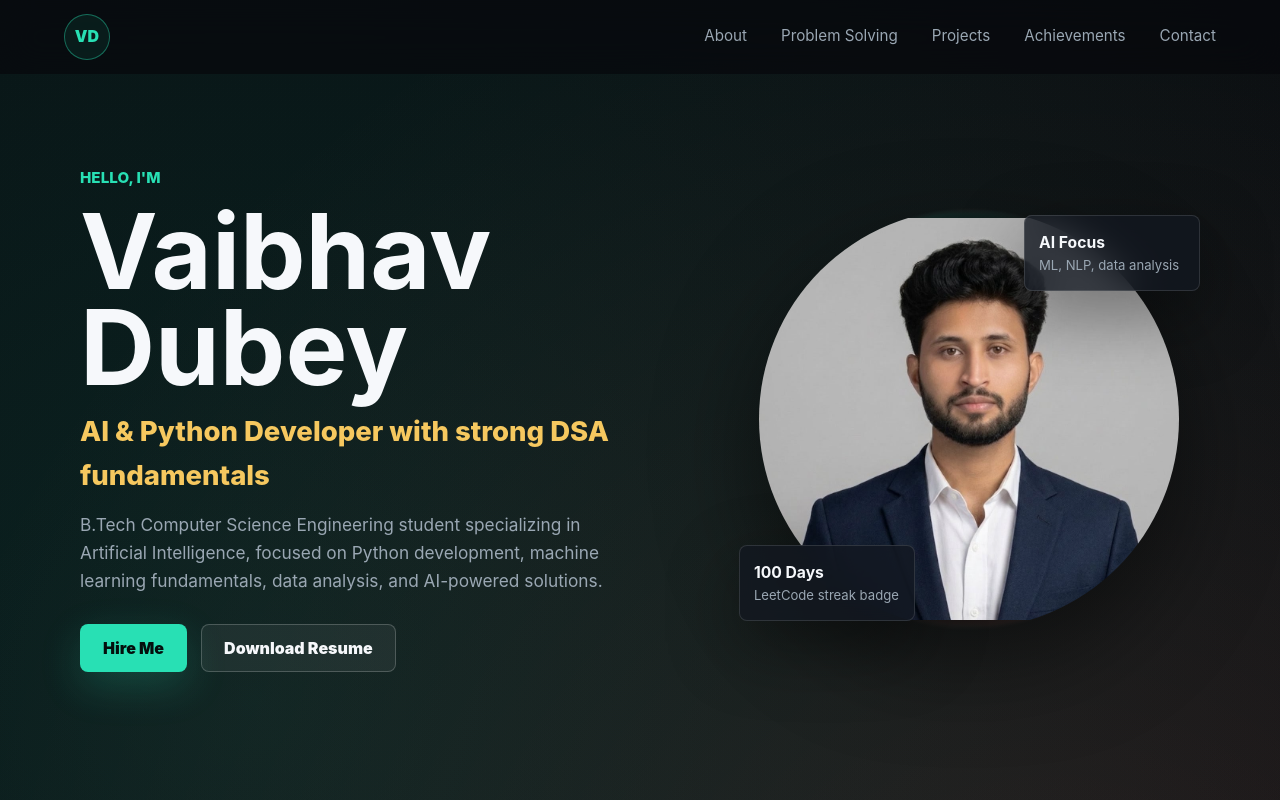
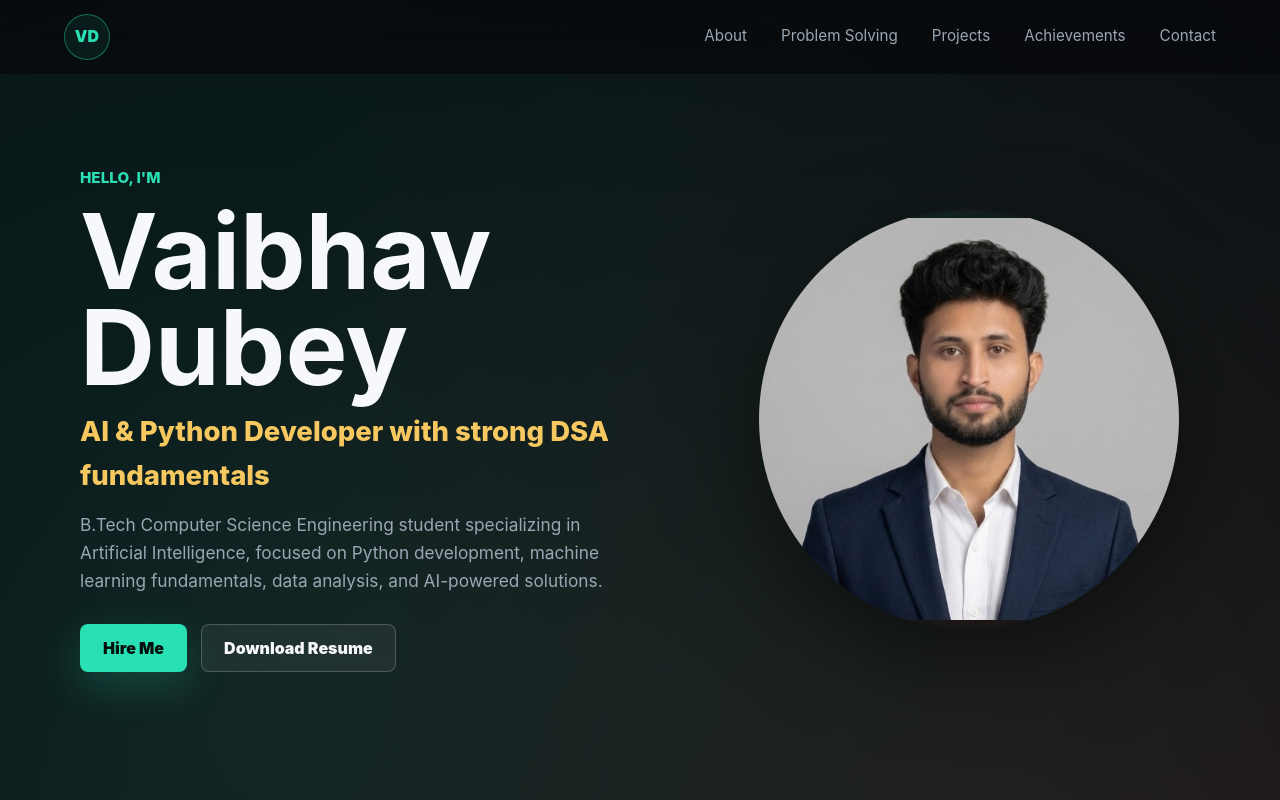
Before and after one commit to Vaibhavd2602/Portfolio, a plain HTML site: page index.html in a window 1280 px wide. Shown: the top 800 px of the page. Drawn offline with Linux system fonts and the light colour scheme.

Commit message:
Update portfolio

```diff
--- a/index.html
+++ b/index.html
@@ -43,14 +43,6 @@
 
        <div class="hero-visual reveal" aria-label="Vaibhav Dubey portfolio visual">
          <img src="photo.jpeg" alt="AI and Python developer visual for Vaibhav Dubey">
-         <div class="metric-chip metric-chip-top">
-           <strong>AI Focus</strong>
-           <span>ML, NLP, data analysis</span>
-         </div>
-         <div class="metric-chip metric-chip-bottom">
-           <strong>100  Days</strong>
-           <span>LeetCode streak badge</span>
-         </div>
        </div>
      </section>
 
```
